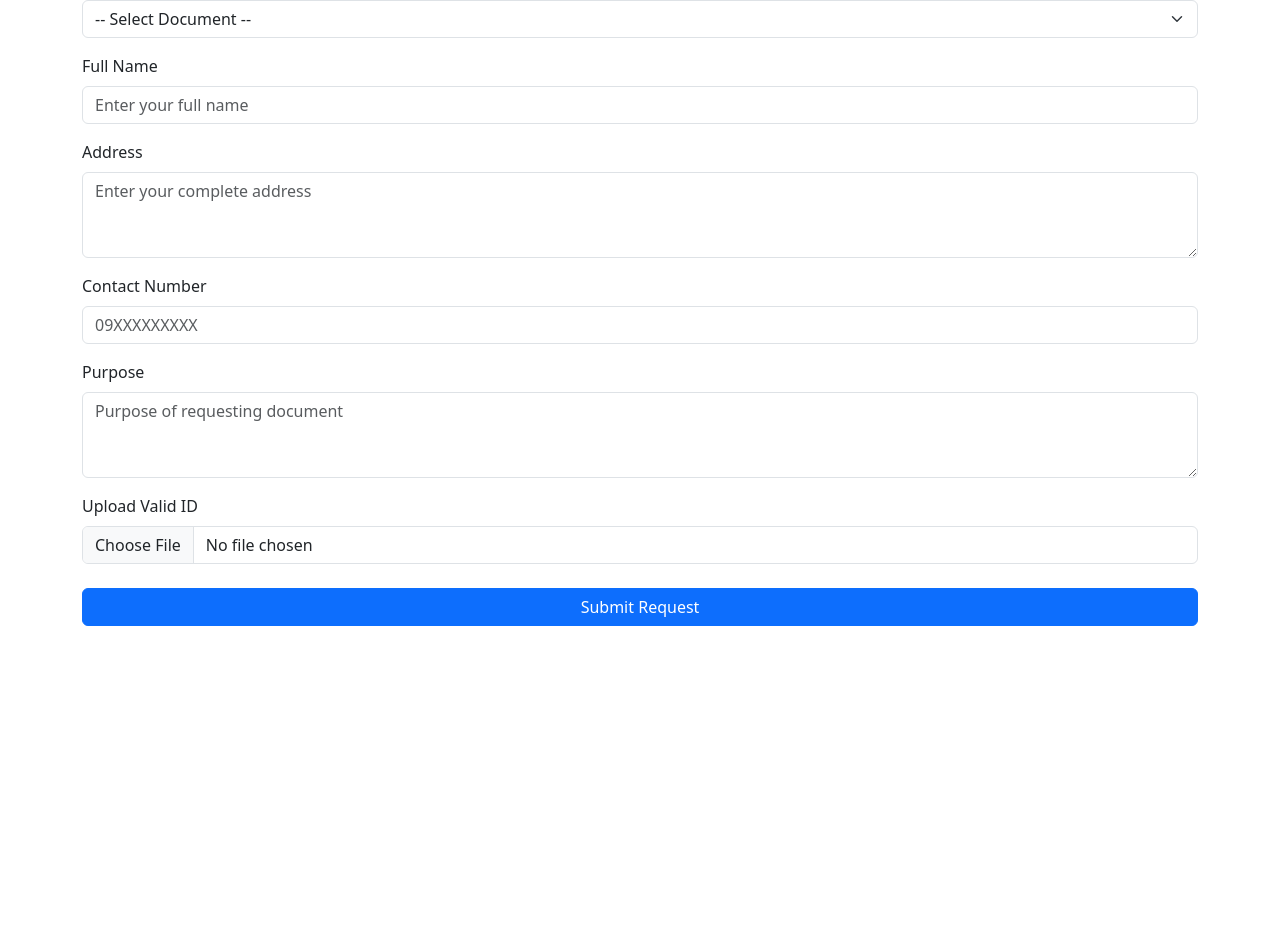
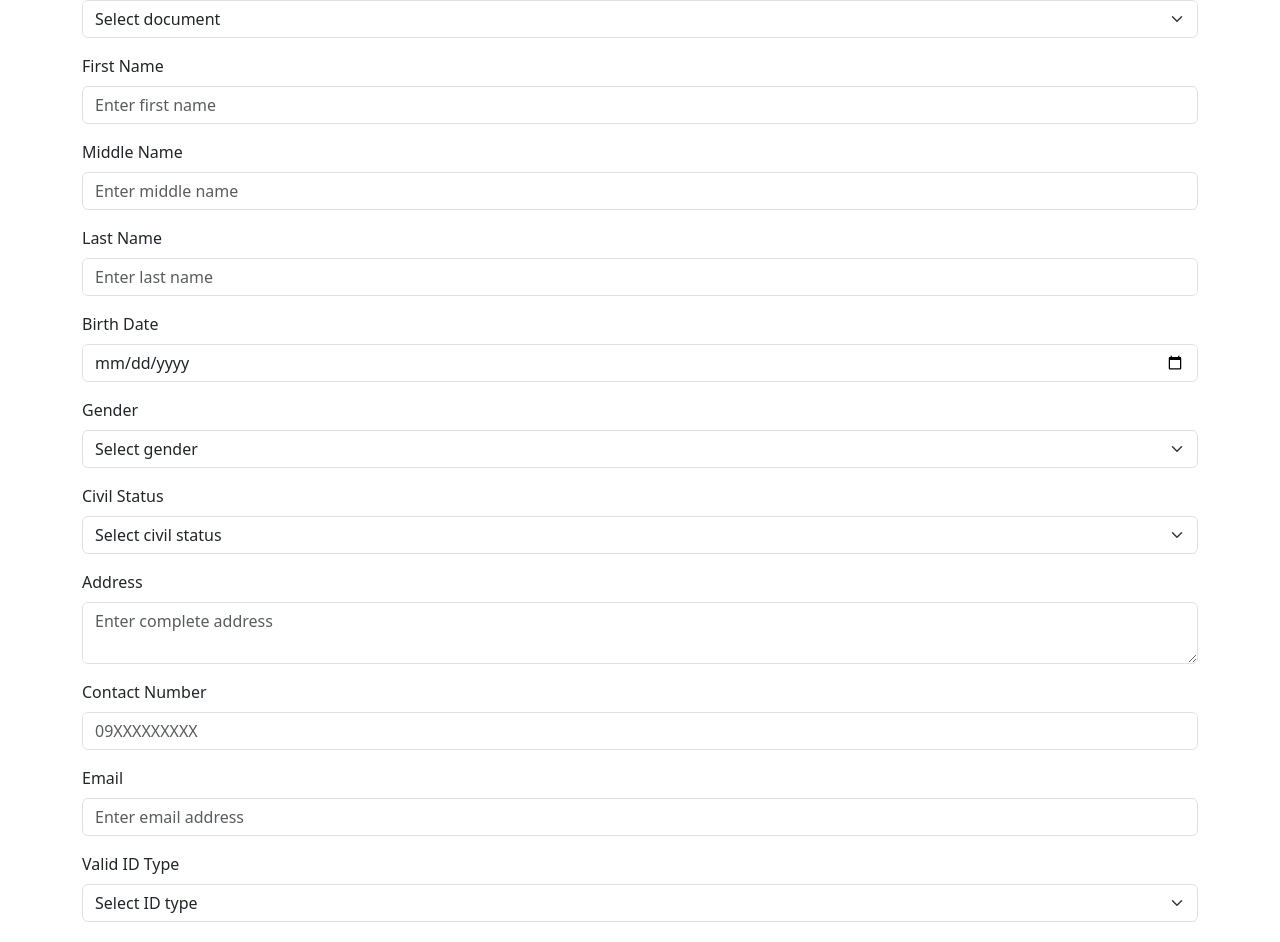
Before and after one commit to MjGaspar-dotcom/barangay-request-system, a React app in the folder frontend/: page /request in a window 1280 px wide. Shown: the part 152-1094 px from the top of the page. Before the commit the page ends 826 px from the top, so only its background shows below. Built offline with nearby package versions, Linux system fonts and the light colour scheme; the HTML template or start-up script is replaced by a standard one.

Commit message:
Complete guest request form

```diff
--- a/frontend/src/components/forms/GuestRequestForm.jsx
+++ b/frontend/src/components/forms/GuestRequestForm.jsx
@@ -1,41 +1,45 @@
 import { useState } from "react";
-import api from "../../services/api";
-
 
 export default function GuestRequestForm() {
-
     const [formData, setFormData] = useState({
-        documentType: "",
-        fullName: "",
-        address: "",
-        contactNumber: "",
+        document_type_id: "",
+        guest_first_name: "",
+        guest_middle_name: "",
+        guest_last_name: "",
+        guest_birth_date: "",
+        guest_gender: "",
+        guest_civil_status: "",
+        guest_address: "",
+        guest_contact_number: "",
+        guest_email: "",
+        guest_valid_id_type: "",
+        guest_valid_id_image: null,
         purpose: "",
-        validId: null,
     });
 
     const handleChange = (e) => {
-        const { name, value } = e.target;
+        const { name, value, files } = e.target;
 
         setFormData((prev) => ({
             ...prev,
-            [name]: value,
-        }));
-    };
-
-    const handleFileChange = (e) => {
-        setFormData((prev) => ({
-            ...prev,
-            validId: e.target.files[0],
+            [name]: files ? files[0] : value,
         }));
     };
 
     const handleSubmit = (e) => {
         e.preventDefault();
 
-        console.log(formData);
+        const data = new FormData();
 
-        // Later:
-        // axios.post("http://localhost:8000/api/barangay-requests", formData);
+        for (const key in formData) {
+            data.append(key, formData[key]);
+        }
+
+        // Loop through the FormData entries
+        // and print each field to the browser console.
+        for (const [key, value] of data.entries()) {
+            console.log(`${key}:`, value);
+        }
     };
 
     return (
@@ -49,75 +53,143 @@ export default function GuestRequestForm() {
 
                 <select
                     className="form-select"
-                    name="documentType"
-                    value={formData.documentType}
+                    name="document_type_id"
+                    value={formData.document_type_id}
                     onChange={handleChange}
+                    required
                 >
-                    <option value="">
-                        -- Select Document --
-                    </option>
-
-                    <option value="Barangay Clearance">
-                        Barangay Clearance
-                    </option>
-
-                    <option value="Certificate of Residency">
-                        Certificate of Residency
-                    </option>
-
-                    <option value="Certificate of Indigency">
-                        Certificate of Indigency
-                    </option>
-
-                    <option value="Business Clearance">
-                        Business Clearance
-                    </option>
-
+                    <option value="">Select document</option>
+                    <option value="1">Barangay Clearance</option>
+                    <option value="2">Certificate of Residency</option>
+                    <option value="3">Certificate of Indigency</option>
+                    <option value="4">Business Clearance</option>
                 </select>
             </div>
 
-
-            {/* Full Name */}
+            {/* First Name */}
             <div className="mb-3">
-
                 <label className="form-label">
-                    Full Name
+                    First Name
                 </label>
 
                 <input
                     type="text"
                     className="form-control"
-                    name="fullName"
-                    value={formData.fullName}
+                    name="guest_first_name"
+                    value={formData.guest_first_name}
                     onChange={handleChange}
-                    placeholder="Enter your full name"
+                    placeholder="Enter first name"
+                    required
                 />
-
             </div>
 
+            {/* Middle Name */}
+            <div className="mb-3">
+                <label className="form-label">
+                    Middle Name
+                </label>
+
+                <input
+                    type="text"
+                    className="form-control"
+                    name="guest_middle_name"
+                    value={formData.guest_middle_name}
+                    onChange={handleChange}
+                    placeholder="Enter middle name"
+                />
+            </div>
+
+            {/* Last Name */}
+            <div className="mb-3">
+                <label className="form-label">
+                    Last Name
+                </label>
+
+                <input
+                    type="text"
+                    className="form-control"
+                    name="guest_last_name"
+                    value={formData.guest_last_name}
+                    onChange={handleChange}
+                    placeholder="Enter last name"
+                    required
+                />
+            </div>
+
+            {/* Birth Date */}
+            <div className="mb-3">
+                <label className="form-label">
+                    Birth Date
+                </label>
+
+                <input
+                    type="date"
+                    className="form-control"
+                    name="guest_birth_date"
+                    value={formData.guest_birth_date}
+                    onChange={handleChange}
+                    required
+                />
+            </div>
+
+            {/* Gender */}
+            <div className="mb-3">
+                <label className="form-label">
+                    Gender
+                </label>
+
+                <select
+                    className="form-select"
+                    name="guest_gender"
+                    value={formData.guest_gender}
+                    onChange={handleChange}
+                    required
+                >
+                    <option value="">Select gender</option>
+                    <option value="Male">Male</option>
+                    <option value="Female">Female</option>
+                </select>
+            </div>
+
+            {/* Civil Status */}
+            <div className="mb-3">
+                <label className="form-label">
+                    Civil Status
+                </label>
+
+                <select
+                    className="form-select"
+                    name="guest_civil_status"
+                    value={formData.guest_civil_status}
+                    onChange={handleChange}
+                    required
+                >
+                    <option value="">Select civil status</option>
+                    <option value="Single">Single</option>
+                    <option value="Married">Married</option>
+                    <option value="Widowed">Widowed</option>
+                    <option value="Separated">Separated</option>
+                </select>
+            </div>
 
             {/* Address */}
             <div className="mb-3">
-
                 <label className="form-label">
                     Address
                 </label>
 
                 <textarea
                     className="form-control"
-                    name="address"
-                    value={formData.address}
+                    name="guest_address"
+                    value={formData.guest_address}
                     onChange={handleChange}
-                    placeholder="Enter your complete address"
-                    rows="3"
+                    placeholder="Enter complete address"
+                    required
                 />
-
             </div>
-
 
             {/* Contact Number */}
             <div className="mb-3">
-
                 <label className="form-label">
                     Contact Number
                 </label>
@@ -125,18 +197,72 @@ export default function GuestRequestForm() {
                 <input
                     type="text"
                     className="form-control"
-                    name="contactNumber"
-                    value={formData.contactNumber}
+                    name="guest_contact_number"
+                    value={formData.guest_contact_number}
                     onChange={handleChange}
                     placeholder="09XXXXXXXXX"
+                    required
                 />
-
             </div>
 
+            {/* Email */}
+            <div className="mb-3">
+                <label className="form-label">
+                    Email
+                </label>
+
+                <input
+                    type="email"
+                    className="form-control"
+                    name="guest_email"
+                    value={formData.guest_email}
+                    onChange={handleChange}
+                    placeholder="Enter email address"
+                />
+            </div>
+
+            {/* Valid ID Type */}
+            <div className="mb-3">
+                <label className="form-label">
+                    Valid ID Type
+                </label>
+
+                <select
+                    className="form-select"
+                    name="guest_valid_id_type"
+                    value={formData.guest_valid_id_type}
+                    onChange={handleChange}
+                    required
+                >
+                    <option value="">Select ID type</option>
+                    <option value="National ID">National ID</option>
+                    <option value="Driver's License">
+                        Driver's License
+                    </option>
+                    <option value="Passport">Passport</option>
+                    <option value="UMID">UMID</option>
+                    <option value="Other">Other</option>
+                </select>
+            </div>
+
+            {/* Valid ID */}
+            <div className="mb-3">
+                <label className="form-label">
+                    Upload Valid ID
+                </label>
+
+                <input
+                    type="file"
+                    className="form-control"
+                    name="guest_valid_id_image"
+                    onChange={handleChange}
+                    accept="image/*"
+                    required
+                />
+            </div>
 
             {/* Purpose */}
             <div className="mb-3">
-
                 <label className="form-label">
                     Purpose
                 </label>
@@ -147,32 +273,14 @@ export default function GuestRequestForm() {
                     value={formData.purpose}
                     onChange={handleChange}
                     placeholder="Purpose of requesting document"
-                    rows="3"
+                    required
                 />
-
             </div>
 
-
-            {/* Upload Valid ID */}
-            <div className="mb-4">
-
-                <label className="form-label">
-                    Upload Valid ID
-                </label>
-
-                <input
-                    type="file"
-                    className="form-control"
-                    onChange={handleFileChange}
-                    accept="image/*,.pdf"
-                />
-
-            </div>
-
-
+            {/* Submit */}
             <button
                 type="submit"
-                className="btn btn-primary w-100"
+                className="btn btn-primary"
             >
                 Submit Request
             </button>
```
